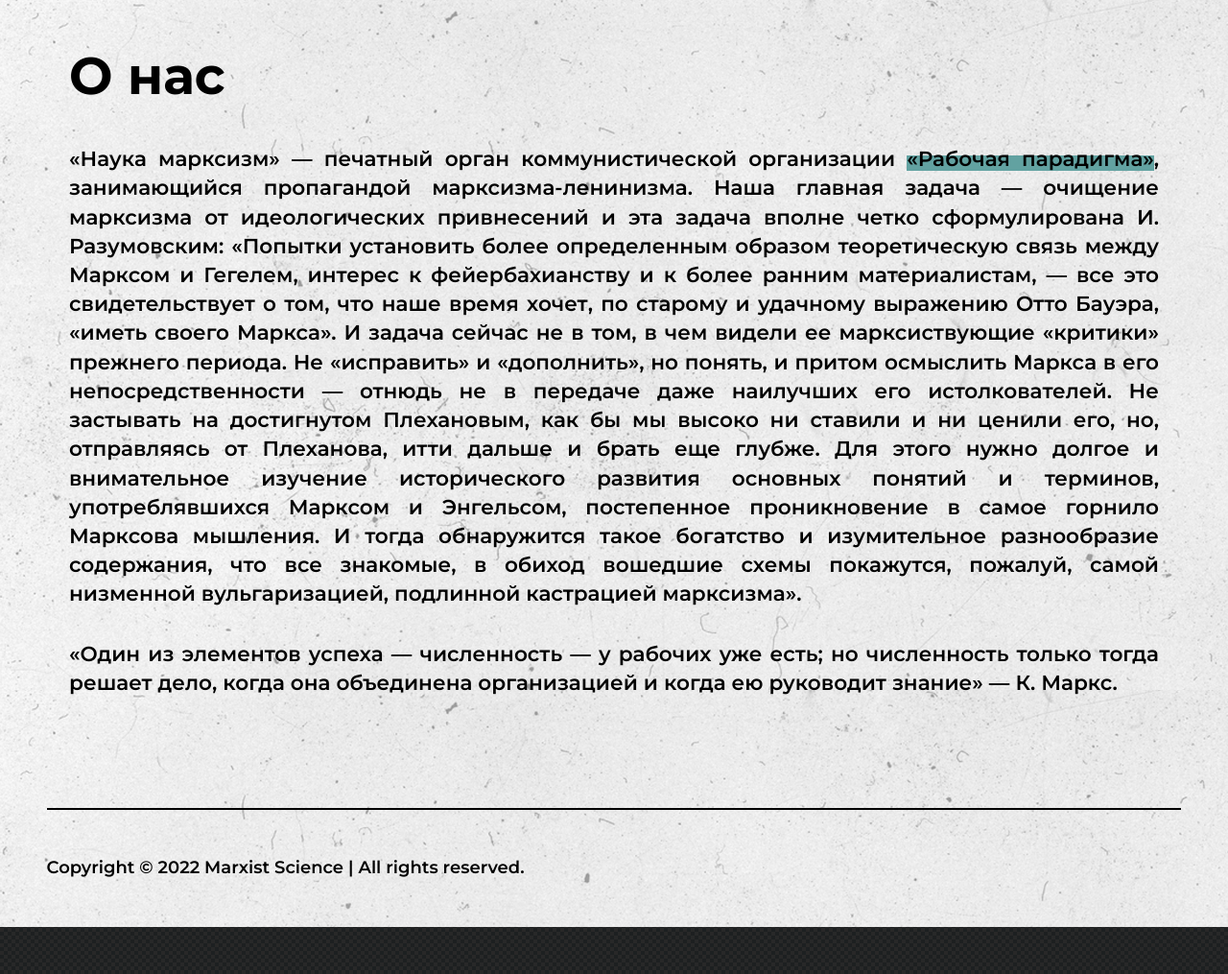
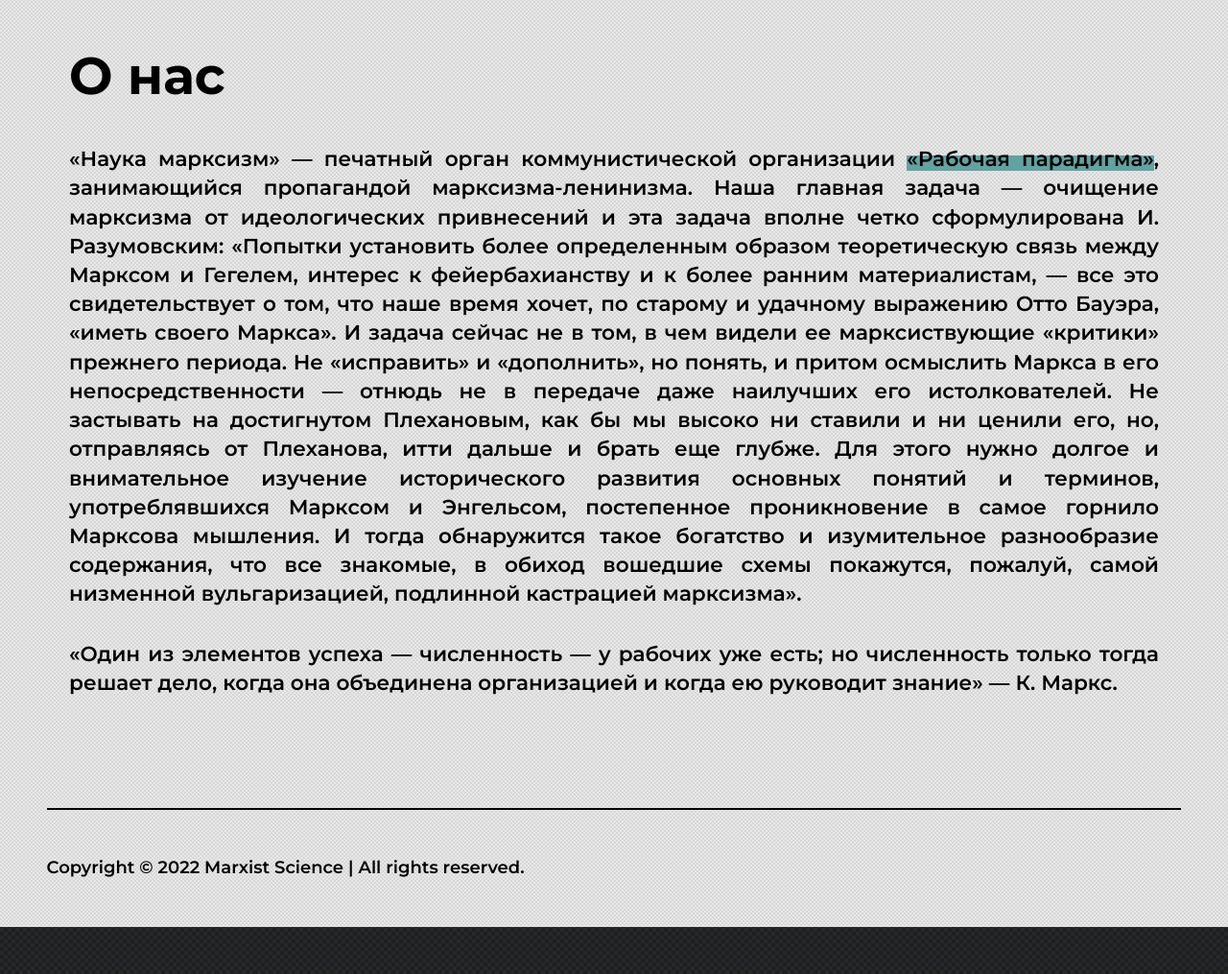
Before and after one commit to theamazingwaffle/marxist-science, a PHP site: page / in a window 1280 px wide. Shown: the part 73-1088 px from the top of the page at 96% size. Run offline with PHP 8.4, Linux system fonts and the light colour scheme.

Commit message:
changed the background images

```diff
--- a/public/css/styles.css
+++ b/public/css/styles.css
@@ -61,11 +61,9 @@
     max-width: 1280px;
     margin: auto;
     background: #fff url("../img/bg2.png");
-    background-size: contain;
     background-blend-mode: difference; }
   body nav.main-navbar {
     background: url("../img/bg.png");
-    background-size: cover;
     color: #fff;
     position: fixed;
     top: 0;
--- a/public/css/styles.scss
+++ b/public/css/styles.scss
@@ -81,13 +81,11 @@
     margin: auto;
 
     background: #fff url("../img/bg2.png");
-    background-size: contain;
     background-blend-mode: difference;
   }
 
   nav.main-navbar {
     background: url("../img/bg.png");
-    background-size: cover;
     color: #fff;
 
     position: fixed;
```
Also changed, not shown: public/img/bg2.png, 1 other file.
